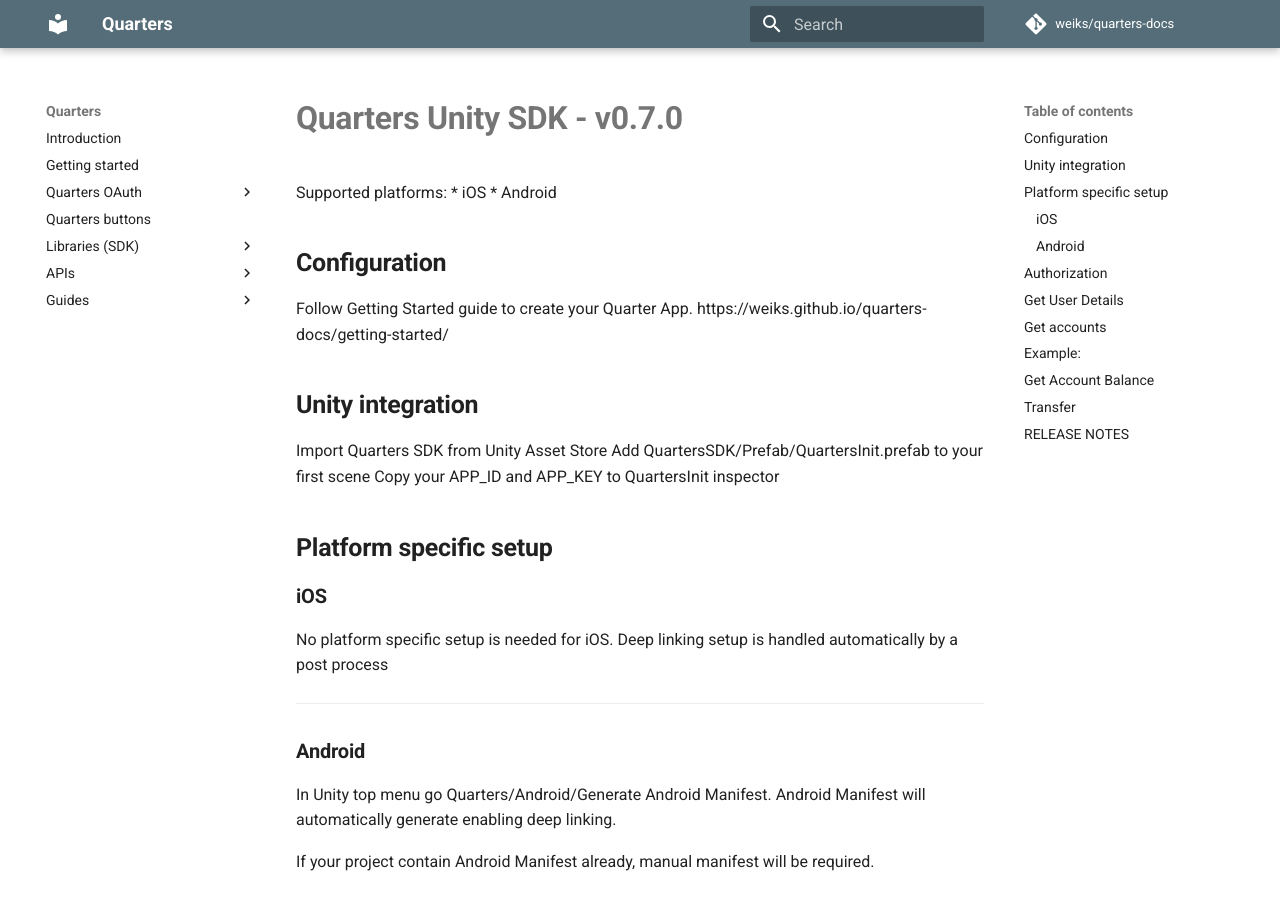
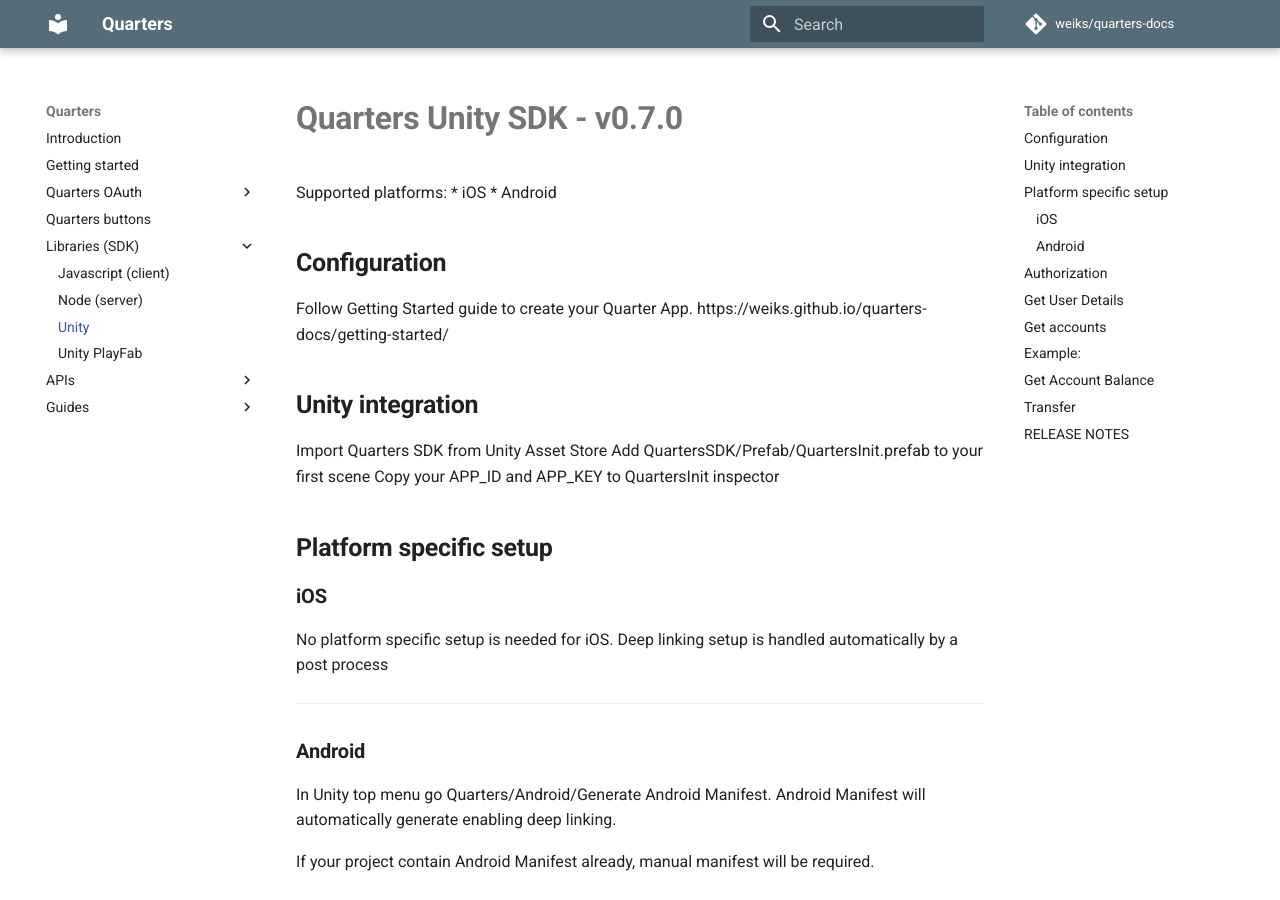
Before and after one commit to weiks/quarters-docs, an MkDocs documentation site: the page built from docs/sdk/unity.md, in a window 1280 px wide and 900 px high. Built offline with MkDocs 1.6.1 and Material for MkDocs 9.7.7, drawn with Linux system fonts in a browser that asks for light colours; comment, search, counter and statistics services are not loaded; old or Windows-style settings are respelled for this version of MkDocs.

Commit message:
add unity and unity fab to pages

```diff
--- a/mkdocs.yml
+++ b/mkdocs.yml
@@ -23,6 +23,8 @@
   - Libraries (SDK):
     - Javascript (client): 'sdk/js.md'
     - Node (server): 'sdk/node.md'
+    - Unity: 'sdk/unity.md'
+    - Unity PlayFab: 'sdk/unity-playfab.md'
   - APIs:
     - OAuth: 'apis/oauth.md'
     - Users & accounts: 'apis/user.md'
```
